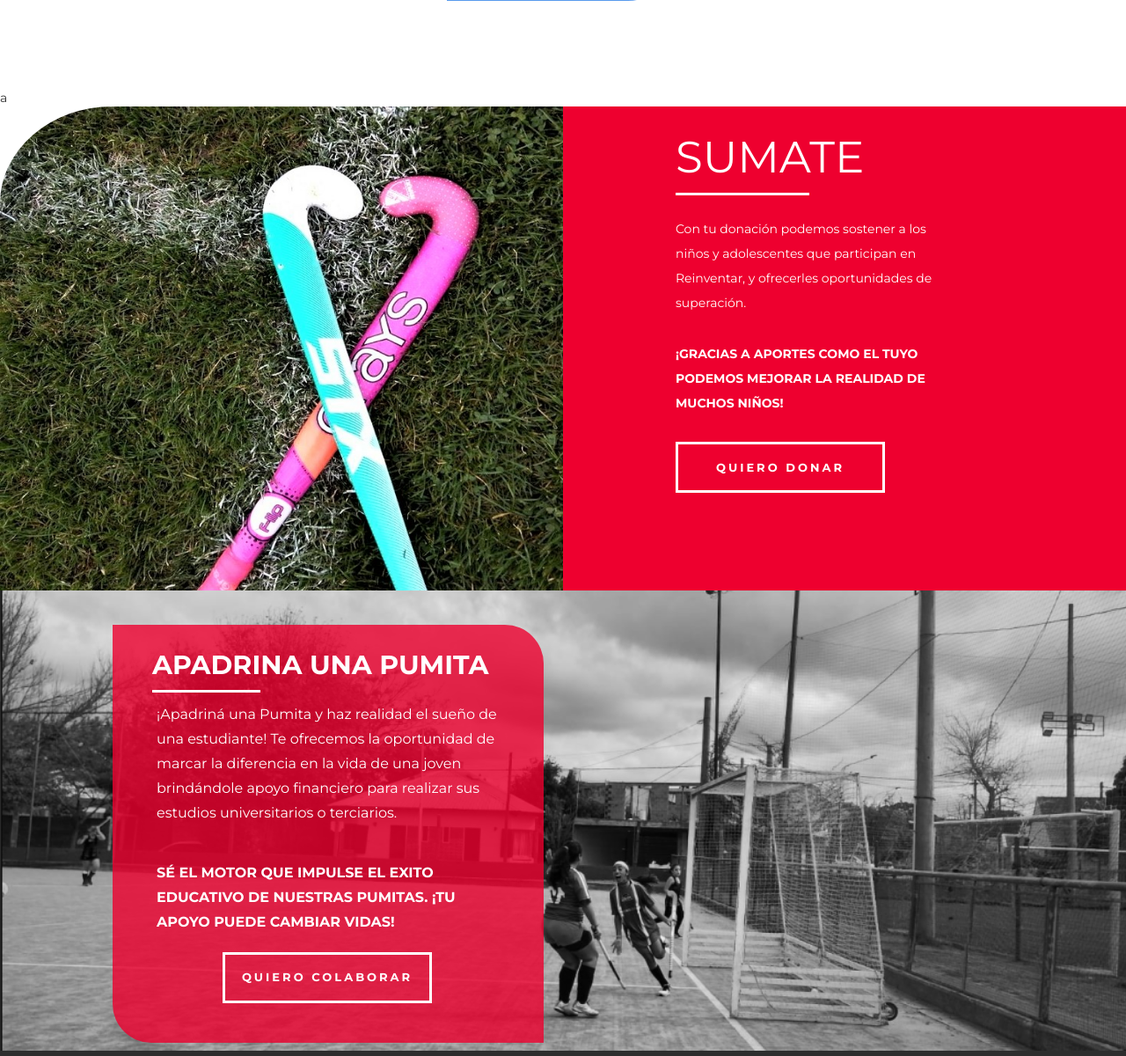
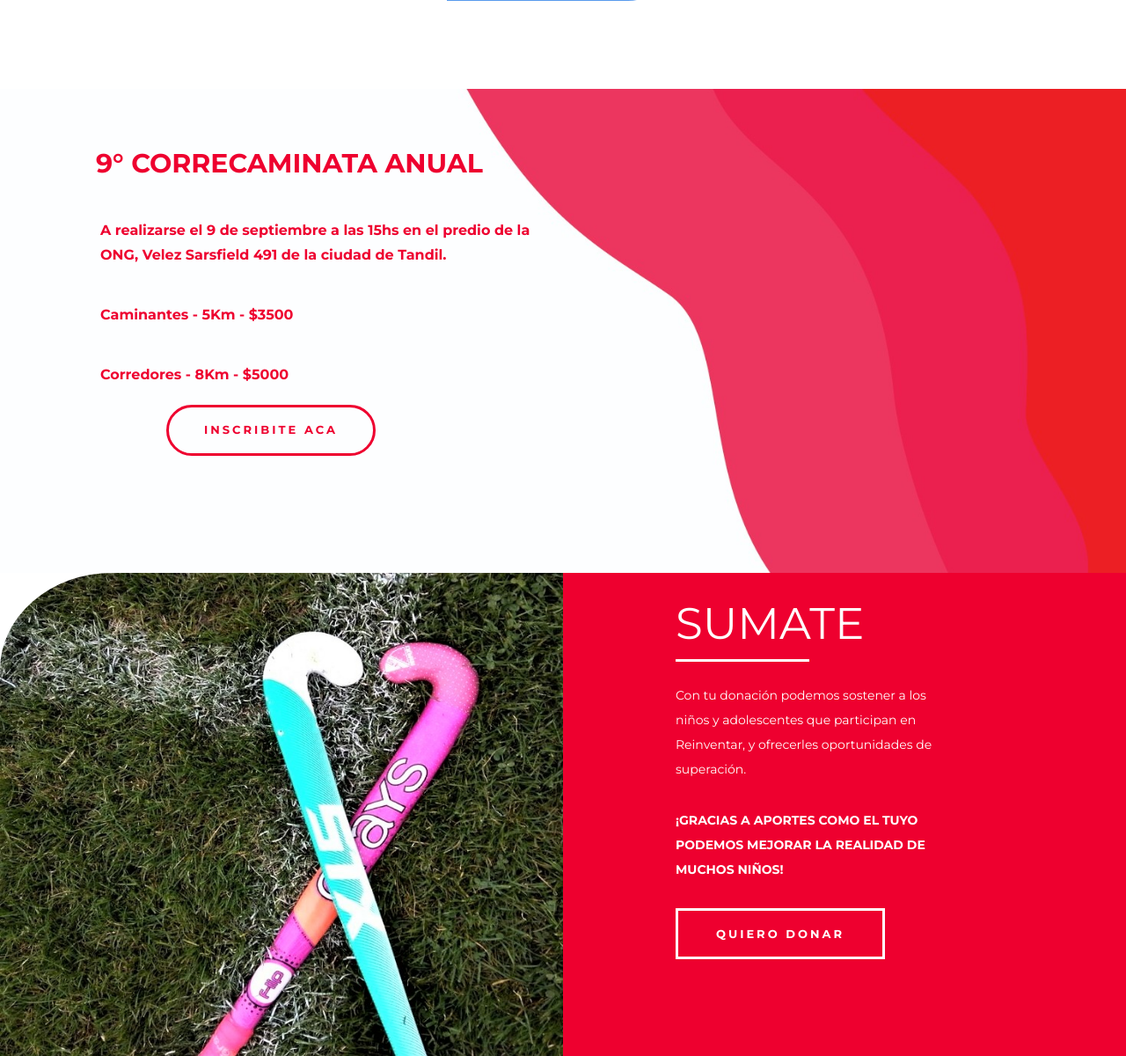
Before and after one commit to LuisinaEcharri/Web_ONG, a PHP site: page / in a window 1280 px wide. Shown: the part 4631-5831 px from the top of the page at 88% size. Run offline with PHP 8.4, Linux system fonts and the light colour scheme; some libraries are stand-ins or nearby versions.

Commit message:
Conectado el formulario de inscripción al index

```diff
--- a/css/correcaminata.css
+++ b/css/correcaminata.css
@@ -1,5 +1,92 @@
-.corr_container{
-    background-color: aqua;
-    background: url("./img/fondo.jpeg") no-repeat center center fixed;
-    width: max-content;
+* {
+    font-family: 'Montserrat', sans-serif;
 }
+
+.corr_flex_container {
+    display: flex;
+    max-height: 550px;
+}
+
+.corr_img_container {
+    width: 100%;
+    margin: 0;
+    padding: 0;
+    position: relative;
+}
+
+figure.corr_img_container > img {
+    width: 100%;
+    height: 100%;
+}
+
+.corr_descripcion {
+    background-color: transparent;
+    position: absolute;
+    margin-top: 3%;
+    margin-left: 5%;
+    border-radius: 0px 44px;
+    padding: 25px 45px;
+    width: 500px;
+}
+
+.corr_title {
+    font-size: 30px;
+    color: var(--red-primary-solid);
+    font-weight: bold;
+}
+/*
+.corr_underline {
+    padding-bottom: 10px;
+    border-bottom: 3px solid var(--white-primary-solid);
+}*/
+
+.corr_text1, .corr_text2 {
+    line-height: 28px;
+    color: var(--red-primary-solid);
+    font-size: 16px;
+    padding: 0 5px;
+}
+
+.corr_text1 {
+    font-weight: 400;
+    margin-top: 20px;
+}
+
+.corr_text2 {
+    font-weight: 700;
+    margin-top: 40px;
+}
+
+#corr_inscribirse_btn {
+    color: var(--red-primary-solid);
+    border-color: var(--red-primary-solid);
+    border-radius: 100px;
+    margin-top: 10px;
+    margin-left: 80px;
+    margin-bottom: 20px;
+}
+
+@media only screen and (max-width: 600px) {
+    .corr_flex_container{
+        flex-direction: column;
+        max-height: 800px;
+    }
+    .corr_img_container{
+        width: 100%;
+    }
+    .corr_img{
+        display: block;
+    }
+    .corr_descripcion{
+        width: 100%;
+        padding: 0px;
+    }
+    .corr_title, .corr_text1, .corr_text2{
+        padding: 0px 25px;
+        width:85%;
+    }
+    .corr_colaborar_button{
+        padding: 0px 25px;
+    }
+
+}
--- a/index.html
+++ b/index.html
@@ -387,10 +387,17 @@
     </section>
 
     <!-- CORRECAMINATA ANUAL -->
-    <section name="corr_container" id="corr_container">
-        <div>
-            a
-        </div>
+    <section id="corr" class="corr_flex_container">
+        <figure class="corr_img_container">
+            <img class="corr_img" src="./img/fondo.jpeg" alt="">
+        </figure>
+        <article class="corr_descripcion">
+            <p class="corr_title">9° CORRECAMINATA ANUAL</p>
+            <p class="corr_text2"> A realizarse el 9 de septiembre a las 15hs en el predio de la ONG, Velez Sarsfield 491 de la ciudad de Tandil.</p>
+            <p class="corr_text2"> Caminantes - 5Km - $3500</p>
+            <p class="corr_text2"> Corredores - 8Km - $5000</p>
+            <button class="welcome_button" id="corr_inscribirse_btn" onclick="window.location.href='form_correcaminata.html';" alt="Click para anotarse a la correcaminata">INSCRIBITE ACA </button>
+        </article>
     </section>
 
     <!-- HELP US -->
```
Also changed, not shown: form_correcaminata.html (+5 -5 lines), php/guardar_datos_inscripcion.php (renamed from form_correcaminata/guardar_datos_inscripcion.php).
